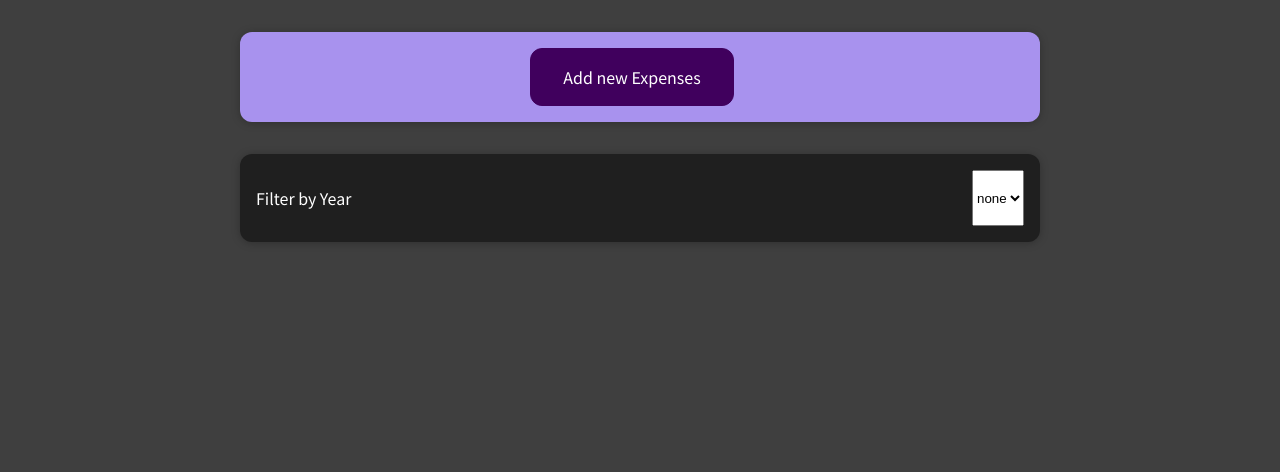
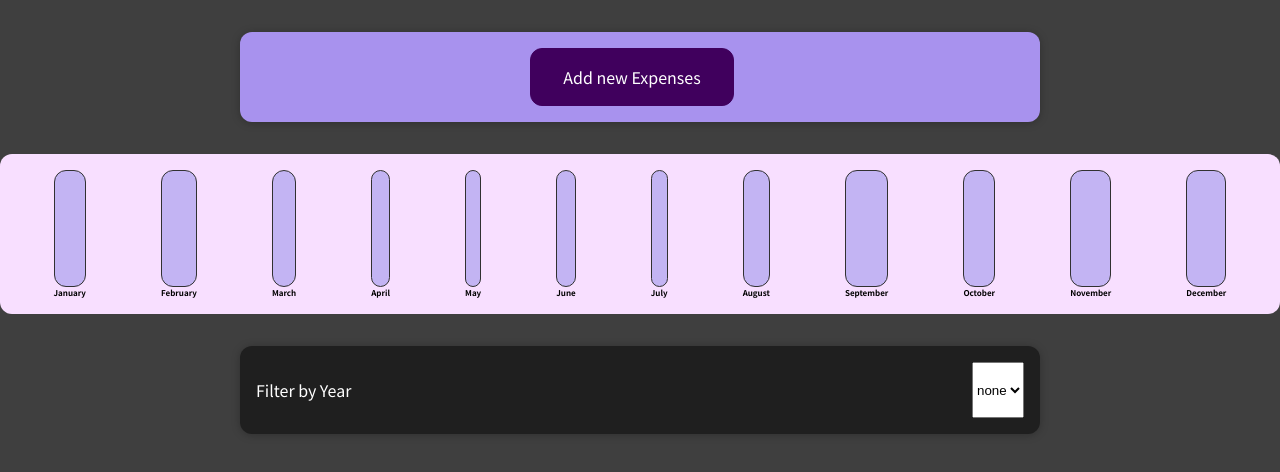
Before and after one commit to 312-s/finance, a React (Create React App) app: page / in a window 1280 px wide. Shown: the top 472 px of the page. Built offline with nearby package versions, Linux system fonts and the light colour scheme.

Commit message:
Add chart expenses

```diff
--- a/src/App.js
+++ b/src/App.js
@@ -1,5 +1,6 @@
 import Expenses from "./components/Expense/Expenses";
 import ExpenseCreator from "./components/ExpenseCreator/ExpenseCreator";
+import Chart from "./components/Chart/Chart";
 import {useState} from "react";
 
 function App() {
@@ -40,6 +41,7 @@ function App() {
     return (
         <header className="App-header">
             <ExpenseCreator addNewExpense={addNewExpense}/>
+            <Chart expenses={filteredExpenses.length ? filteredExpenses : expenses}/>
             <Expenses filter={filterProps} expenses={filteredExpenses.length ? filteredExpenses : expenses}/>
         </header>
     );
--- /dev/null
+++ b/src/components/Chart/Chart.css
@@ -0,0 +1,9 @@
+.chart {
+    padding: 1rem;
+    border-radius: 12px;
+    background-color: #f8dfff;
+    text-align: center;
+    display: flex;
+    justify-content: space-around;
+    height: 10rem;
+}
--- /dev/null
+++ b/src/components/Chart/Chart.js
@@ -0,0 +1,30 @@
+import React, {useState} from "react";
+import ChartBar from "./ChartBar";
+import ChartBarModel from "../../models/ChartBar";
+import './Chart.css';
+import expenses from "../Expense/Expenses";
+
+export default function Chart(prop) {
+    const [maxAmount, setMaxAmount] = useState(0);
+    const chartsData = []
+
+    for (let monthNumber = 0; monthNumber < 12; monthNumber++) {
+        const chartBarModel = new ChartBarModel(0, monthNumber + 1);
+
+        prop.expenses.forEach(expense => {
+            if (expense.date.getMonth() === monthNumber) {
+                chartBarModel.updateAmount(expense.amount);
+            }
+        });
+
+        chartsData.push(chartBarModel);
+
+        if (chartBarModel.amount > maxAmount) {
+            setMaxAmount(chartBarModel.amount);
+        }
+    }
+
+    return <div className={'chart'}>
+        {chartsData.map(chart => <ChartBar key={(chart.amount + 1) * Math.random()} maxAmount={maxAmount} chardBar={chart} />)}
+    </div>
+}
--- /dev/null
+++ b/src/components/Chart/ChartBar.css
@@ -0,0 +1,30 @@
+.chart-bar {
+    height: 100%;
+    display: flex;
+    flex-direction: column;
+    align-items: center;
+}
+
+.chart-bar__inner {
+    height: 100%;
+    width: 100%;
+    border: 1px solid #313131;
+    border-radius: 12px;
+    background-color: #c3b4f3;
+    overflow: hidden;
+    display: flex;
+    flex-direction: column;
+    justify-content: flex-end;
+}
+
+.chart-bar__fill {
+    background-color: #4826b9;
+    width: 100%;
+    transition: all 0.3s ease-out;
+}
+
+.chart-bar__label {
+    font-weight: bold;
+    font-size: 0.5rem;
+    text-align: center;
+}
--- /dev/null
+++ b/src/components/Chart/ChartBar.js
@@ -0,0 +1,19 @@
+import React from "react";
+import './ChartBar.css';
+
+export default function ChartBar(props) {
+    function calculateHeight() {
+        if (props.chardBar.amount > 0) {
+            return Math.round(props.chardBar.amount / props.maxAmount * 100) + '%';
+        }
+
+        return '0%';
+    }
+
+    return <div className={'chart-bar'}>
+        <div className={'chart-bar__inner'}>
+            <div className='chart-bar__fill' style={{height: calculateHeight()}}></div>
+        </div>
+        <div className='chart-bar__label'>{props.chardBar.month}</div>
+    </div>
+}
--- /dev/null
+++ b/src/models/ChartBar.js
@@ -0,0 +1,50 @@
+export default class ChartBart {
+    #amount;
+    #month;
+
+    constructor(amount, month) {
+        this.#amount = amount;
+        this.#month = this.#monthNumberToString(month);
+    }
+
+    get amount() {
+        return this.#amount;
+    }
+
+    get month() {
+        return this.#month;
+    }
+
+    updateAmount(price) {
+        this.#amount += price;
+    }
+
+    #monthNumberToString(monthNumber) {
+        switch (monthNumber) {
+            case 1:
+                return 'January';
+            case 2:
+                return 'February';
+            case 3:
+                return 'March';
+            case 4:
+                return 'April';
+            case 5:
+                return 'May'
+            case 6:
+                return 'June'
+            case 7:
+                return 'July'
+            case 8:
+                return 'August'
+            case 9:
+                return 'September'
+            case 10:
+                return 'October'
+            case 11:
+                return 'November'
+            case 12:
+                return 'December'
+        }
+    }
+}
```
